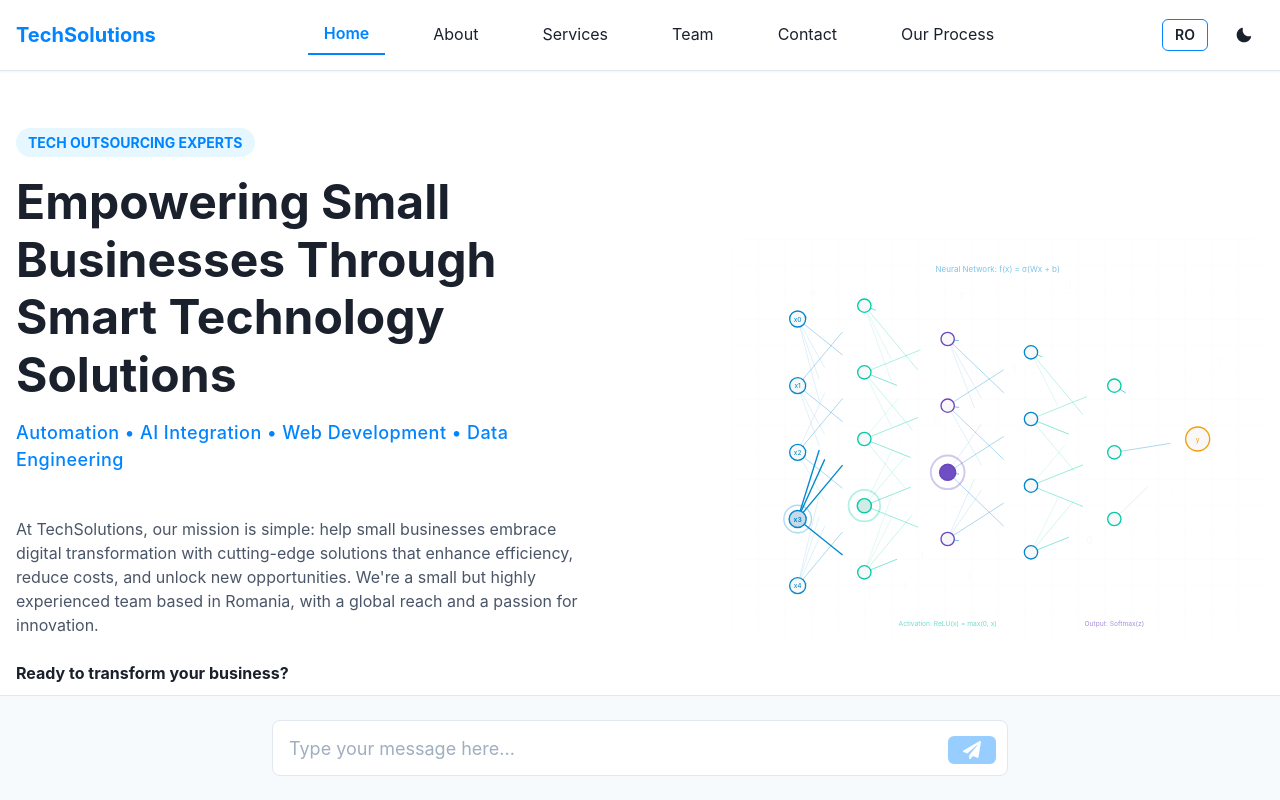
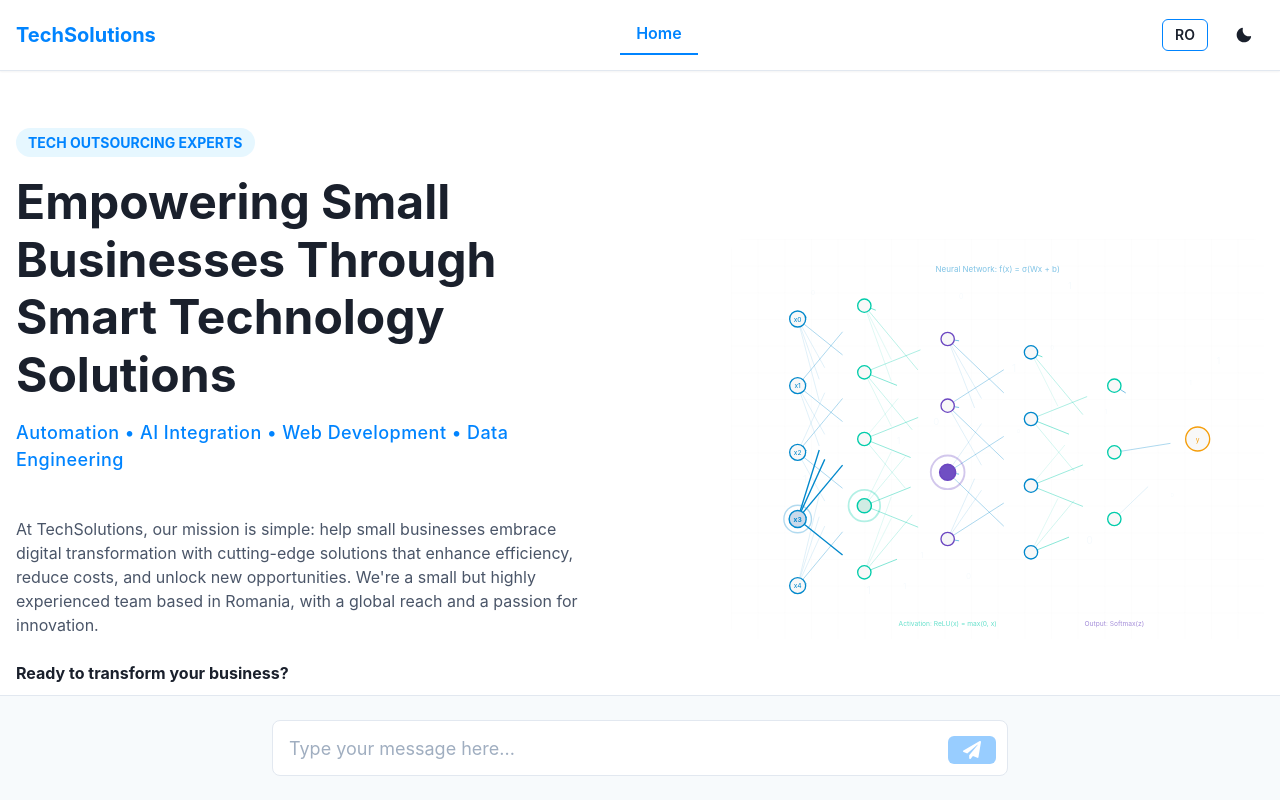
Before and after one commit to vlaven96/landingpage, a React (Vite) app: page / in a window 1280 px wide. Shown: the top 800 px of the page. Built offline with nearby package versions, Linux system fonts and the light colour scheme; the HTML template or start-up script is replaced by a standard one.

Commit message:
improvements

```diff
--- a/src/App.tsx
+++ b/src/App.tsx
@@ -63,9 +63,9 @@ export interface DynamicPageData {
 
 const App: React.FC = () => {
   /**
-   * 1) Keep track of default/dynamic pages in the nav
+   * 1) Keep track of default/dynamic pages in the nav - only home is initially visible
    */
-  const [unlockedPages, setUnlockedPages] = useState<PageIdentifier[]>(['home', 'about', 'services', 'team', 'contact', 'process']);
+  const [unlockedPages, setUnlockedPages] = useState<PageIdentifier[]>(['home']);
 
   /**
    * 2) Array storing dynamic page data
```
